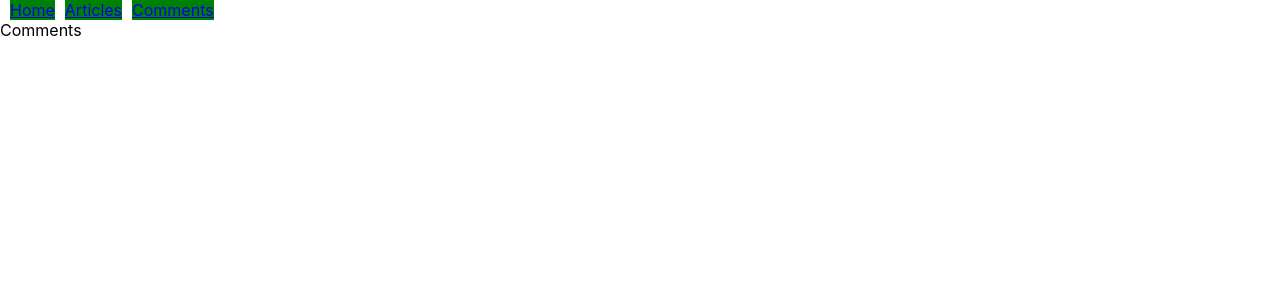
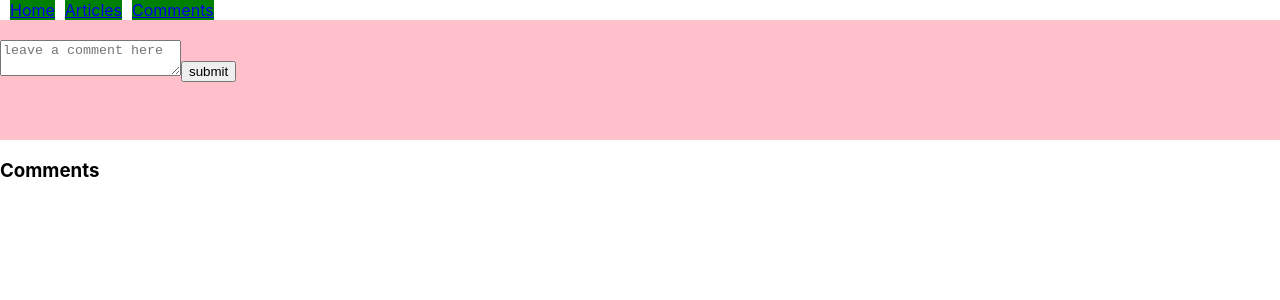
Before and after one commit to Sarah-Wambui/health-articles-app, a React (Create React App) app: page /comments in a window 1280 px wide. Shown: the top 300 px of the page. Built offline with nearby package versions, Linux system fonts and the light colour scheme.

Commit message:
intial commit

```diff
--- a/package.json
+++ b/package.json
@@ -35,5 +35,8 @@
       "last 1 firefox version",
       "last 1 safari version"
     ]
+  },
+  "devDependencies": {
+    "eslint-plugin-jsx-a11y": "^6.7.1"
   }
 }
--- a/src/components/Comments.js
+++ b/src/components/Comments.js
@@ -1,8 +1,45 @@
-import React from 'react'
+import React,{useState} from 'react'
 
 function Comments() {
+  const[comments,setComments]=useState("")
+  const[submittedComments,setSubmittedComments]=useState([])
+  const[errors,setErrors]=useState([])
+
+  function handleChange(event){
+    setComments(event.target.value)
+
+  }
+  function handleSubmit(event){
+    event.preventDefault()
+    if (comments.length>0){
+      const formData={comments:comments}
+      const dataArray=[...submittedComments,formData]
+      setSubmittedComments(dataArray)
+      setComments("")
+      setErrors([])
+    }else{
+      setErrors(["A COMMENT IS REQUIRED"])
+    }
+  }
+  const submissions=submittedComments.map((data,index)=>{
+    return (
+      <div key={index}>{data.comments}</div>
+    )
+  })
   return (
-    <div>Comments</div>
+    <div>
+    <form onSubmit={handleSubmit}>
+      <textarea type="text" placeholder='leave a comment here'value={comments} onChange={handleChange} />
+      <button type="submit">submit</button>
+    </form>
+    {errors.length>0?errors.map((error,index)=>(
+      <p key={index}>{error}</p>
+
+    )):null
+  }
+    <h3>Comments</h3>
+    {submissions}
+    </div>
   )
 }
 export default Comments
```
Also changed, not shown: 1 other file (tests, documents, lock files or other folders).
